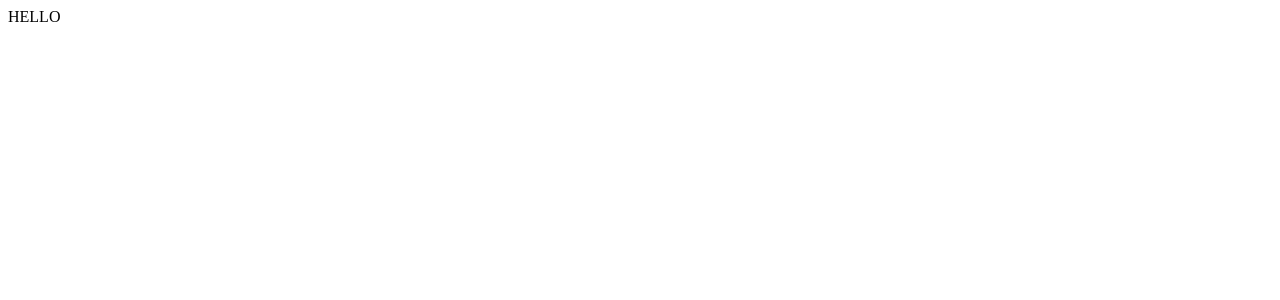
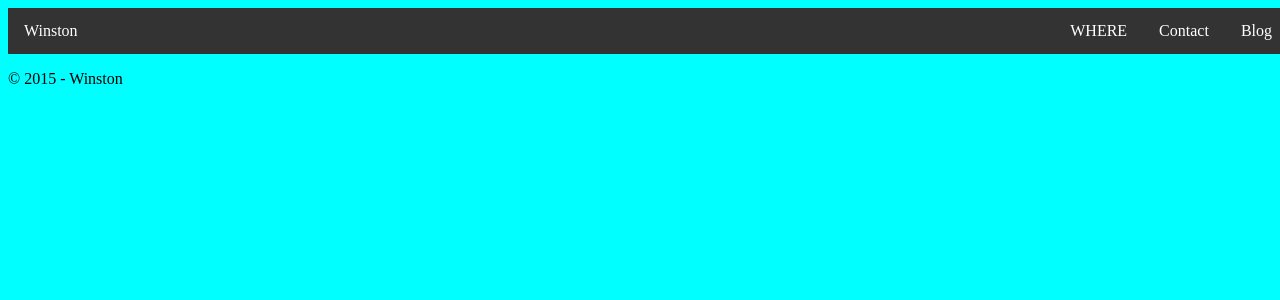
Before and after one commit to Rut0/RutoApp, a Django app: page / in a window 1280 px wide. Before the commit the part shown is almost empty. Shown: the top 300 px of the page. Run offline with Django 3.2, Linux system fonts and the light colour scheme.

Commit message:
Added style.css

```diff
--- /dev/null
+++ b/ruto/static/ruto/style.css
@@ -0,0 +1,37 @@
+
+body {
+    background-color: aqua;
+    width: 100%;
+}
+
+nav {
+    padding-left: -20px;
+}
+
+ul {
+    list-style-type: none;
+    margin: 0;
+    padding: 0;
+    overflow: hidden;
+    background-color: #333;
+}
+
+ul li {
+    display: inline;
+}
+
+li a:not(.active) {
+    float: right;
+}
+
+.active {
+    float: left;
+    text-align: center;
+}
+
+li a {
+    color: white;
+    text-align: center;
+    padding: 14px 16px;
+    text-decoration: none;
+}
--- a/templates/index.html
+++ b/templates/index.html
@@ -3,8 +3,26 @@
 <head>
     <meta charset="UTF-8">
     <title>{{ title }}</title>
+
+    {% load staticfiles %}
+    <link rel="stylesheet" type="text/css" href="{% static 'ruto/style.css' %}"/>
 </head>
 <body>
-HELLO
+<nav class="navbar">
+    <ul class="nav navbar-nav navbar-right">
+        <li><a class="active" href="/">Winston</a></li>
+        <li><a href="/blog">Blog</a></li>
+        <li><a href="/contact">Contact</a></li>
+        <li><a href="#">WHERE</a></li>
+    </ul>
+</nav>
+<div class="content">
+
+    <footer>
+        <p>
+            &copy; {% now "Y" %} - Winston
+        </p>
+    </footer>
+</div>
 </body>
 </html>
```
